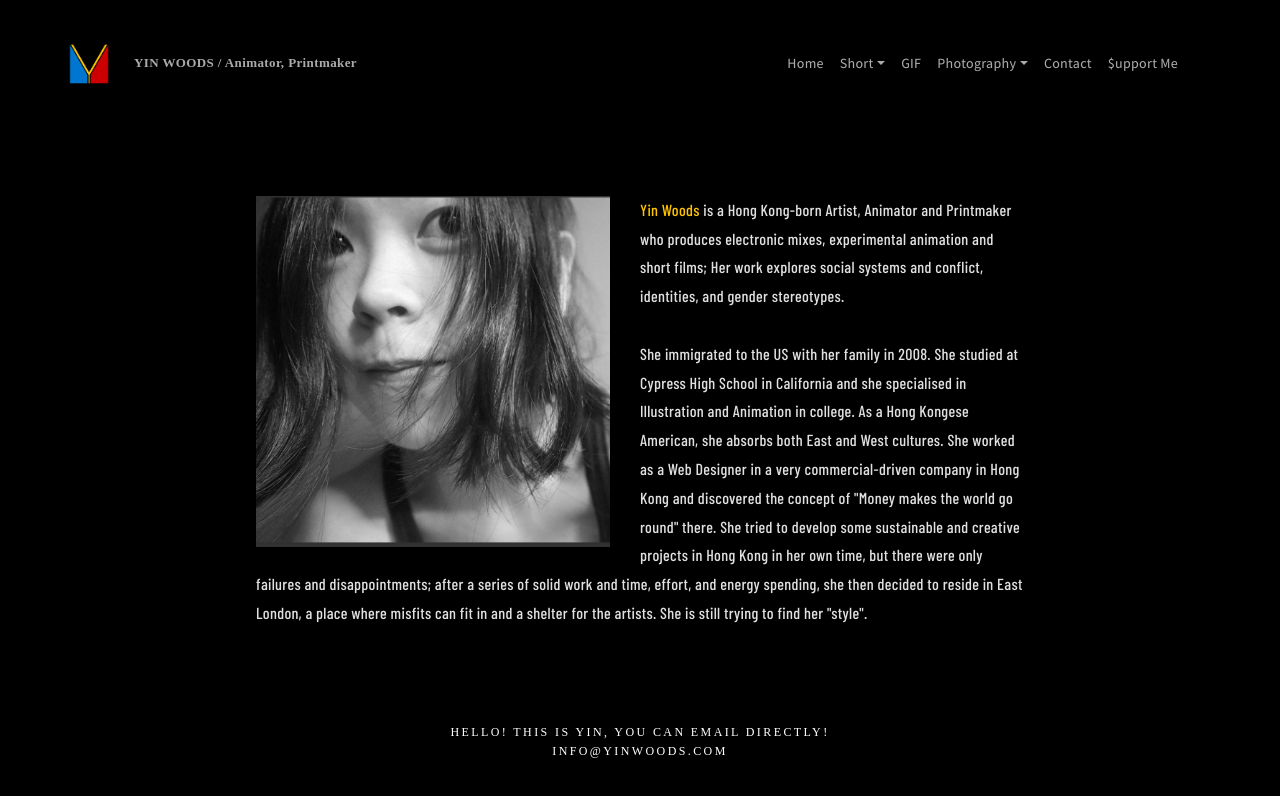
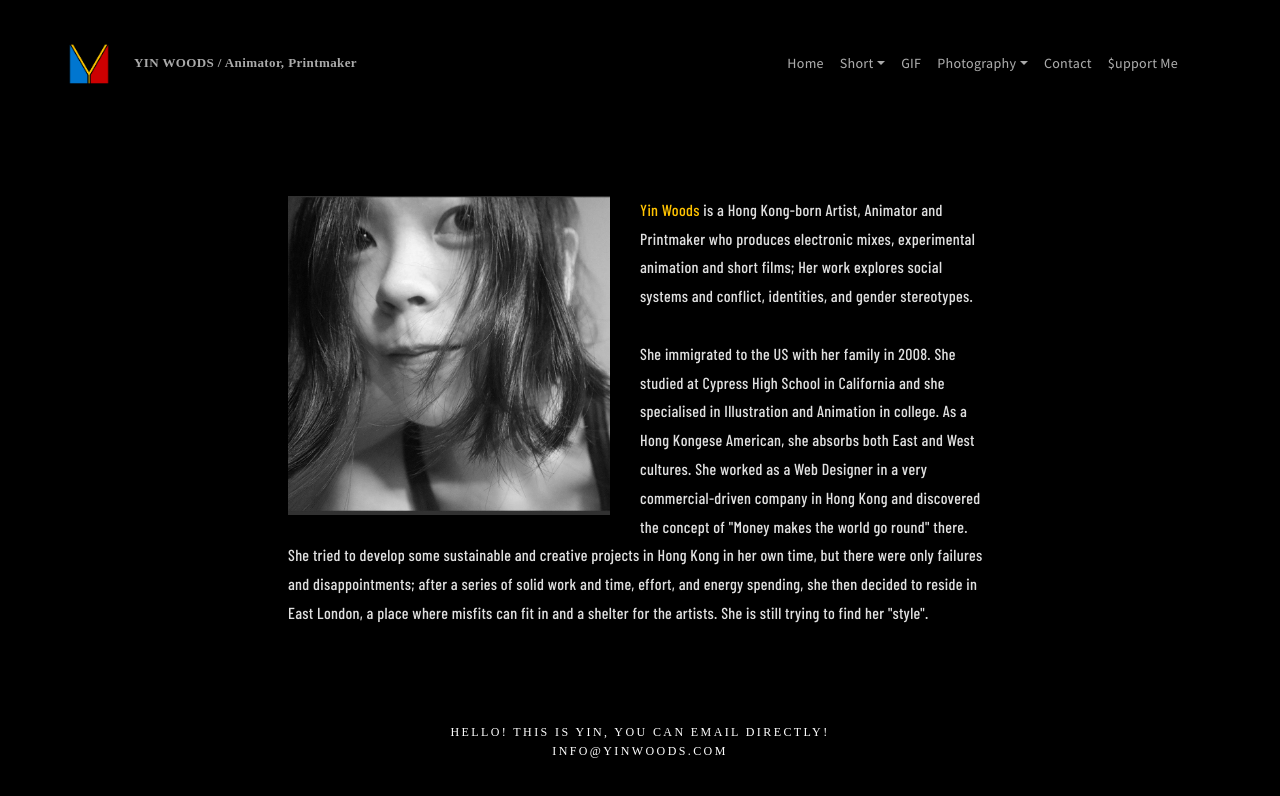
Before and after one commit to yinwoodsart/yinwoodsart.github.io, a React (Create React App) app: page /contact in a window 1280 px wide. Shown: the top 796 px of the page. Built offline with nearby package versions, Linux system fonts and the light colour scheme; a web font is replaced by a local one.

Commit message:
Fix contact css

```diff
--- a/src/components/pages/Contact.css
+++ b/src/components/pages/Contact.css
@@ -1,5 +1,5 @@
 .contact{
-    max-width: 60%;
+    max-width: 818px;
     margin: 0 auto;
     /* text-align: justify; */
     padding-bottom: 0px;
@@ -48,6 +48,13 @@
     padding-bottom:30px;
 }
 
+@media only screen and (max-width: 1500px) {
+    .contact{
+        max-width: 55%;
+    }
+
+}
+
 @media only screen and (max-width: 640px) {
     .contact{
         max-width: 90%;
```
